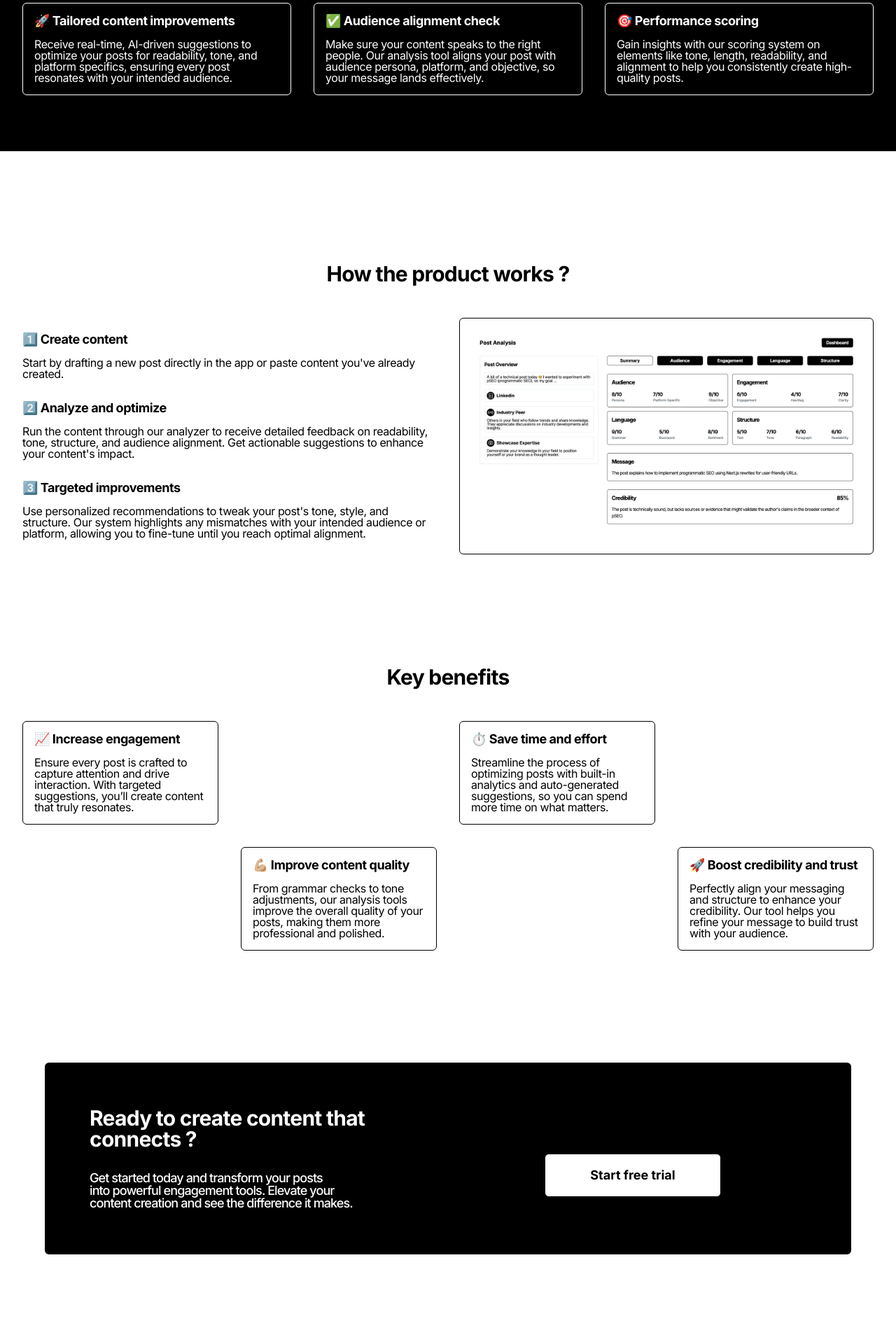
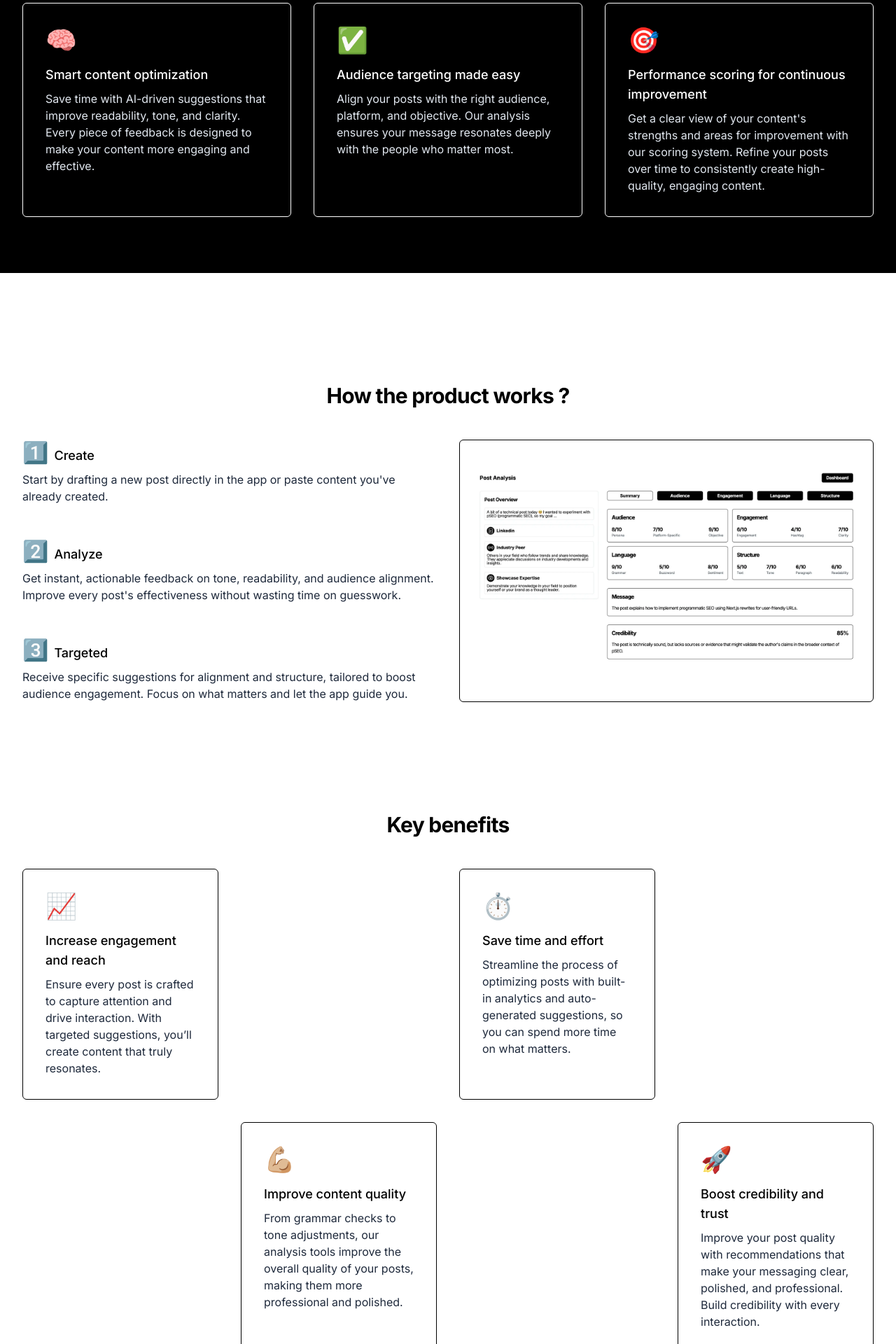
Before and after one commit to jean1591/post-roaster, a Next.js app: page / in a window 1280 px wide. Shown: the part 880-2800 px from the top of the page at 70% size. Built offline with nearby package versions, Linux system fonts and the light colour scheme.

Commit message:
feat: improve text and design

```diff
--- a/src/app/(public)/(landing)/page.tsx
+++ b/src/app/(public)/(landing)/page.tsx
@@ -8,13 +8,11 @@ export default function Home() {
     <div className="space-y-20 lg:space-y-40">
       <Navbar />
 
-      <div className="space-y-20 lg:mt-20 lg:space-y-40">
       <Hero />
       <Features />
       <HowItWork />
       <KeyBenefits />
       <Cta />
-      </div>
 
       <Footer />
     </div>
@@ -47,15 +45,17 @@ const Navbar = () => {
 const Hero = () => {
   return (
     <div className="grid grid-cols-1 gap-12 px-4 lg:grid-cols-2 lg:gap-4 lg:px-8">
-      <div className="flex flex-col items-center justify-center space-y-8 lg:items-start lg:space-y-12">
+      <div className="flex flex-col items-center justify-center space-y-12 lg:items-start">
+        <div className="space-y-4">
           <p className="text-balance text-center text-5xl font-bold leading-none tracking-tighter lg:text-left">
-          Create, analyze, and perfect your posts with ease
+            Higher engagement with content tailored to your audience
           </p>
 
           <p className="text-balance text-center text-2xl font-medium leading-none tracking-tighter lg:text-left">
-          Boost your content’s impact by targeting the right audience, platform,
-          and tone — all in one tool.
+            Transform your posts into powerful tools for connection and growth.
+            Reach the right audience, with the right message, at the right time.
           </p>
+        </div>
 
         <Link
           className={classNames(
@@ -84,19 +84,19 @@ const Hero = () => {
 const Features = () => {
   const features = [
     {
-      label: '🚀 Tailored content improvements',
+      label: '🧠 Smart content optimization',
       description:
-        'Receive real-time, AI-driven suggestions to optimize your posts for readability, tone, and platform specifics, ensuring every post resonates with your intended audience.',
+        'Save time with AI-driven suggestions that improve readability, tone, and clarity. Every piece of feedback is designed to make your content more engaging and effective.',
     },
     {
-      label: '✅ Audience alignment check',
+      label: '✅ Audience targeting made easy',
       description:
-        'Make sure your content speaks to the right people. Our analysis tool aligns your post with audience persona, platform, and objective, so your message lands effectively.',
+        'Align your posts with the right audience, platform, and objective. Our analysis ensures your message resonates deeply with the people who matter most.',
     },
     {
-      label: '🎯 Performance scoring',
+      label: '🎯 Performance scoring for continuous improvement',
       description:
-        'Gain insights with our scoring system on elements like tone, length, readability, and alignment to help you consistently create high-quality posts.',
+        "Get a clear view of your content's strengths and areas for improvement with our scoring system. Refine your posts over time to consistently create high-quality, engaging content.",
     },
   ]
 
@@ -124,12 +124,15 @@ const Feature = ({
   }
 }) => {
   return (
-    <div className="space-y-4 rounded-md border-[1px] border-white p-4">
-      <p className="text-lg font-bold leading-none tracking-tight">
-        {feature.label}
+    <div className="space-y-4 rounded-md border-[1px] border-white p-8">
+      <p className="text-4xl">{feature.label.split(' ')[0]}</p>
+
+      <div className="space-y-2">
+        <p className="text-lg font-medium">
+          {feature.label.split(' ').slice(1).join(' ')}
         </p>
-
-      <p className="leading-none tracking-tight">{feature.description}</p>
+        <p className="text-slate-200">{feature.description}</p>
+      </div>
     </div>
   )
 }
@@ -144,12 +147,12 @@ const HowItWork = () => {
     {
       label: '2️⃣ Analyze and optimize',
       description:
-        "Run the content through our analyzer to receive detailed feedback on readability, tone, structure, and audience alignment. Get actionable suggestions to enhance your content's impact.",
+        "Get instant, actionable feedback on tone, readability, and audience alignment. Improve every post's effectiveness without wasting time on guesswork.",
     },
     {
       label: '3️⃣ Targeted improvements',
       description:
-        "Use personalized recommendations to tweak your post's tone, style, and structure. Our system highlights any mismatches with your intended audience or platform, allowing you to fine-tune until you reach optimal alignment.",
+        'Receive specific suggestions for alignment and structure, tailored to boost audience engagement. Focus on what matters and let the app guide you.',
     },
   ]
 
@@ -160,7 +163,7 @@ const HowItWork = () => {
       </p>
 
       <div className="grid grid-cols-1 gap-8 lg:grid-cols-2">
-        <div className="flex flex-col items-center justify-center space-y-8 lg:items-start">
+        <div className="flex flex-col items-center justify-center space-y-8 lg:items-start lg:space-y-12">
           {steps.map((step) => (
             <HowItWorkItem key={step.label} step={step} />
           ))}
@@ -186,11 +189,12 @@ const HowItWorkItem = ({
   step: { label: string; description: string }
 }) => {
   return (
-    <div className="space-y-4">
-      <p className="text-lg font-bold leading-none tracking-tight">
-        {step.label}
-      </p>
-      <p className="leading-none tracking-tight">{step.description}</p>
+    <div className="space-y-2">
+      <div className="flex items-baseline justify-start gap-2">
+        <p className="text-3xl">{step.label.split(' ')[0]}</p>
+        <p className="text-lg font-medium">{step.label.split(' ')[1]}</p>
+      </div>
+      <p className="text-slate-800">{step.description}</p>
     </div>
   )
 }
@@ -198,7 +202,7 @@ const HowItWorkItem = ({
 const KeyBenefits = () => {
   const benefits = [
     {
-      label: '📈 Increase engagement',
+      label: '📈 Increase engagement and reach',
       description:
         'Ensure every post is crafted to capture attention and drive interaction. With targeted suggestions, you’ll create content that truly resonates.',
     },
@@ -215,7 +219,7 @@ const KeyBenefits = () => {
     {
       label: '🚀 Boost credibility and trust',
       description:
-        'Perfectly align your messaging and structure to enhance your credibility. Our tool helps you refine your message to build trust with your audience.',
+        'Improve your post quality with recommendations that make your messaging clear, polished, and professional. Build credibility with every interaction.',
     },
   ]
 
@@ -248,14 +252,15 @@ const Benefit = ({
   benefit: { label: string; description: string }
 }) => {
   return (
-    <div className="space-y-4 rounded-md border-[1px] border-black p-4">
-      <p className="text-lg font-bold leading-none tracking-tight">
-        {benefit.label}
+    <div className="space-y-4 rounded-md border-[1px] border-black p-8">
+      <p className="text-4xl">{benefit.label.split(' ')[0]}</p>
+
+      <div className="space-y-2">
+        <p className="text-lg font-medium">
+          {benefit.label.split(' ').slice(1).join(' ')}
         </p>
-
-      <p className="text-wrap leading-none tracking-tight">
-        {benefit.description}
-      </p>
+        <p className="text-slate-800">{benefit.description}</p>
+      </div>
     </div>
   )
 }
@@ -265,12 +270,13 @@ const Cta = () => {
     <div className="mx-auto grid max-w-6xl grid-cols-1 gap-8 space-y-12 rounded-none bg-black p-8 text-white lg:grid-cols-2 lg:rounded-md lg:p-16">
       <div className="space-y-8">
         <p className="text-left text-3xl font-bold leading-none tracking-tight">
-          Ready to create content that connects ?
+          Ready to create content that drives results ?
         </p>
 
         <p className="text-balance text-left text-lg font-medium leading-none tracking-tighter lg:text-left">
-          Get started today and transform your posts into powerful engagement
-          tools. Elevate your content creation and see the difference it makes.
+          Start optimizing your posts today and see the difference high-quality,
+          targeted content can make. Engage your audience, increase your reach,
+          and grow your brand.
         </p>
       </div>
 
```
Lines whose indentation alone changed are shown as unchanged.
